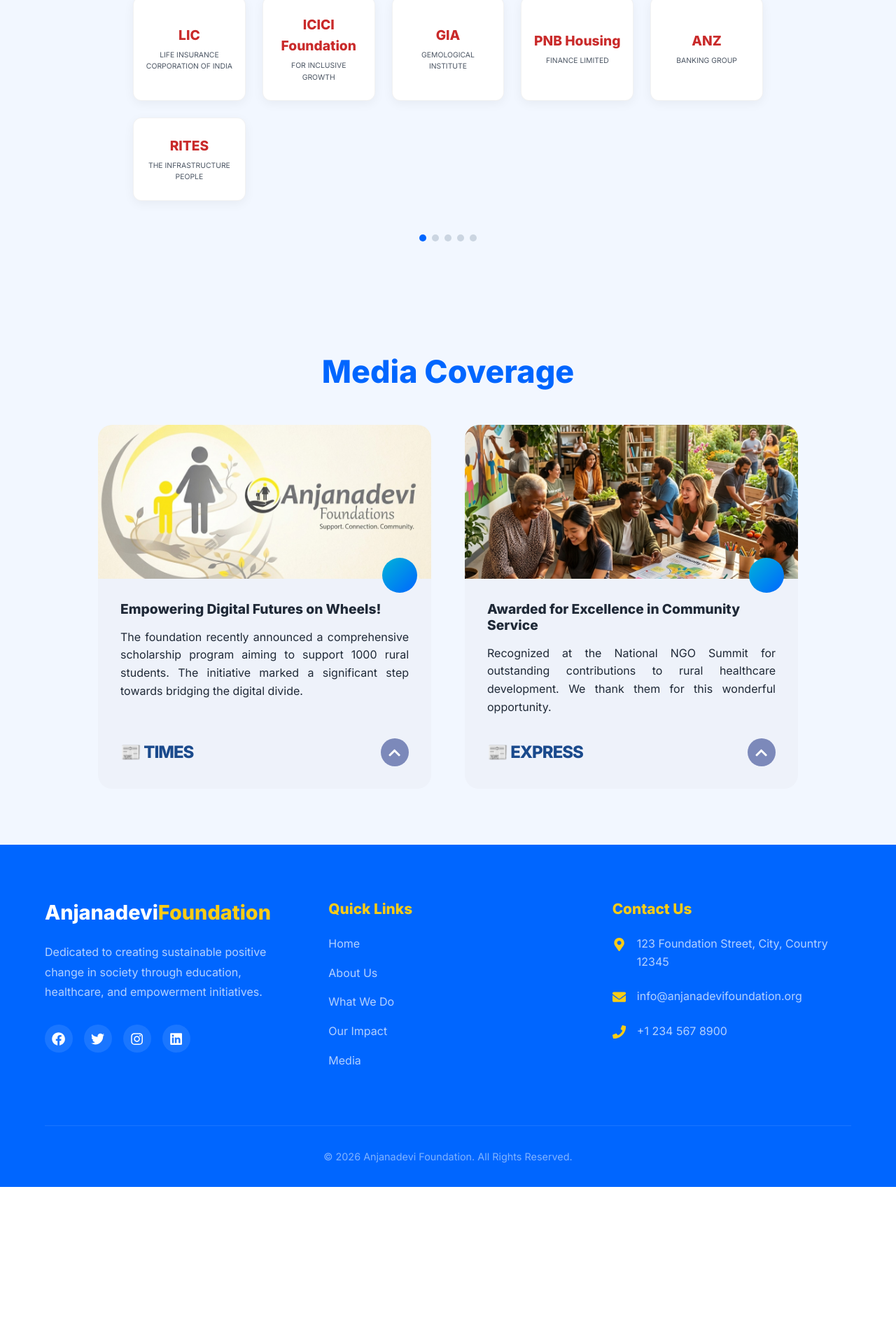
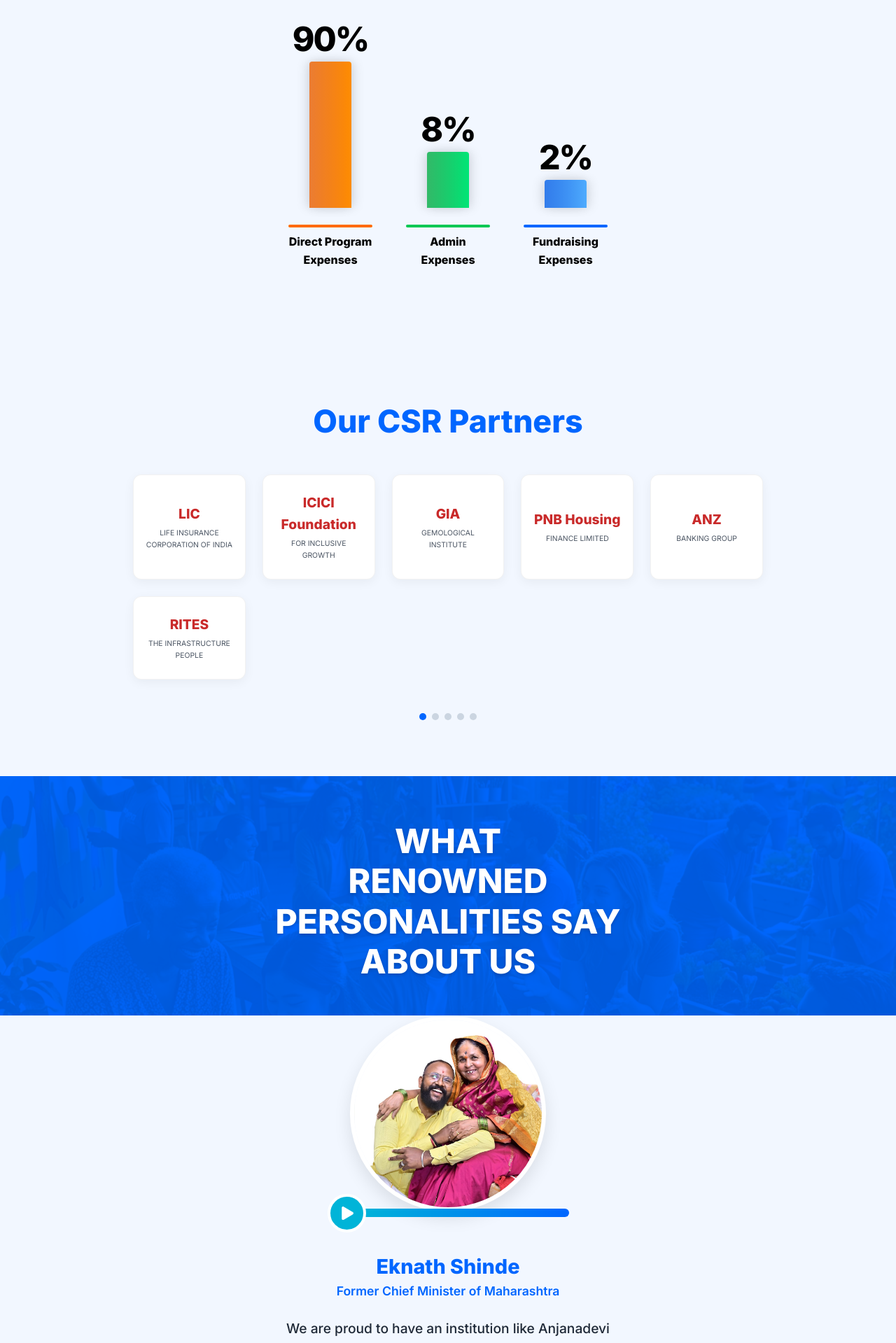
Before and after one commit to abhishekholagundibusiness-cell/foundation-website, a React (Vite) app: page / in a window 1280 px wide. Shown: the part 3834-5753 px from the top of the page at 70% size. Before the commit the page ends 5530 px from the top, so only its background shows below. Built offline with nearby package versions, Linux system fonts and the light colour scheme.

Commit message:
feat: added Expenses chart and Testimonials section based on new screenshots

```diff
--- a/src/App.jsx
+++ b/src/App.jsx
@@ -4,7 +4,9 @@
 import About from './components/About';
 import Services from './components/Services';
 import ImpactCounters from './components/ImpactCounters';
+import Expenses from './components/Expenses';
 import Partners from './components/Partners';
+import Testimonials from './components/Testimonials';
 import Media from './components/Media';
 import Footer from './components/Footer';
 import { FaWhatsapp, FaChevronUp } from 'react-icons/fa';
@@ -35,7 +37,9 @@
         <About />
         <Services />
         <ImpactCounters />
+        <Expenses />
         <Partners />
+        <Testimonials />
         <Media />
       </main>
       <Footer />
--- /dev/null
+++ b/src/components/Expenses.css
@@ -0,0 +1,101 @@
+.expenses-section {
+  padding: 4rem 0;
+  background-color: var(--bg-light);
+}
+
+.chart-container {
+  display: flex;
+  justify-content: center;
+  align-items: flex-end;
+  gap: 3rem;
+  height: 400px;
+  margin-top: 3rem;
+  padding-bottom: 3rem;
+}
+
+.chart-bar-wrapper {
+  display: flex;
+  flex-direction: column;
+  align-items: center;
+  justify-content: flex-end;
+  height: 100%;
+  width: 120px;
+}
+
+.chart-percent {
+  font-size: 3rem;
+  font-weight: 900;
+  color: #000;
+  margin-bottom: 0.5rem;
+  letter-spacing: -2px;
+  line-height: 1;
+}
+
+.chart-bar {
+  width: 60px;
+  border-radius: 4px 4px 0 0;
+  box-shadow: -5px 0 15px rgba(0,0,0,0.1), 5px 0 15px rgba(0,0,0,0.1);
+  position: relative;
+}
+
+.chart-bar::before {
+  content: '';
+  position: absolute;
+  top: 0;
+  left: 0;
+  width: 100%;
+  height: 100%;
+  background: linear-gradient(to right, rgba(255,255,255,0.2) 0%, rgba(255,255,255,0) 100%);
+  border-radius: 4px 4px 0 0;
+}
+
+.bar-orange {
+  background: linear-gradient(to right, #e65c00, #ff8c00);
+}
+
+.bar-green {
+  background: linear-gradient(to right, #00a843, #00e676);
+}
+
+.bar-blue {
+  background: linear-gradient(to right, #005ce6, #4facfe);
+}
+
+.chart-label {
+  margin-top: 1.5rem;
+  text-align: center;
+  font-weight: 800;
+  font-size: 1rem;
+  color: #000;
+  width: 100%;
+}
+
+.chart-label span[class^="line-"] {
+  display: block;
+  width: 100%;
+  height: 4px;
+  margin-bottom: 0.5rem;
+  border-radius: 2px;
+}
+.line-orange { background-color: #ff6b00; }
+.line-green { background-color: #00c853; }
+.line-blue { background-color: #0066ff; }
+
+@media (max-width: 768px) {
+  .chart-container {
+    gap: 1rem;
+    height: 300px;
+  }
+  .chart-bar-wrapper {
+    width: 95px;
+  }
+  .chart-bar {
+    width: 45px;
+  }
+  .chart-percent {
+    font-size: 2.2rem;
+  }
+  .chart-label {
+    font-size: 0.85rem;
+  }
+}
--- /dev/null
+++ b/src/components/Expenses.jsx
@@ -0,0 +1,55 @@
+import { motion } from 'framer-motion';
+import './Expenses.css';
+
+const Expenses = () => {
+  return (
+    <section id="expenses" className="expenses-section bg-light-blue">
+      <div className="container">
+        <h2 className="section-title">How are your<br/>contributions utilized?</h2>
+
+        <div className="chart-container">
+          {/* Bar 1 */}
+          <div className="chart-bar-wrapper">
+            <span className="chart-percent">90%</span>
+            <motion.div
+              className="chart-bar bar-orange"
+              initial={{ height: 0 }}
+              whileInView={{ height: '300px' }}
+              viewport={{ once: true }}
+              transition={{ duration: 1 }}
+            ></motion.div>
+            <span className="chart-label"><span className="line-orange"></span>Direct Program<br/>Expenses</span>
+          </div>
+
+          {/* Bar 2 */}
+          <div className="chart-bar-wrapper">
+            <span className="chart-percent">8%</span>
+            <motion.div
+              className="chart-bar bar-green"
+              initial={{ height: 0 }}
+              whileInView={{ height: '80px' }}
+              viewport={{ once: true }}
+              transition={{ duration: 1, delay: 0.2 }}
+            ></motion.div>
+            <span className="chart-label"><span className="line-green"></span>Admin<br/>Expenses</span>
+          </div>
+
+          {/* Bar 3 */}
+          <div className="chart-bar-wrapper">
+            <span className="chart-percent">2%</span>
+            <motion.div
+              className="chart-bar bar-blue"
+              initial={{ height: 0 }}
+              whileInView={{ height: '40px' }}
+              viewport={{ once: true }}
+              transition={{ duration: 1, delay: 0.4 }}
+            ></motion.div>
+            <span className="chart-label"><span className="line-blue"></span>Fundraising<br/>Expenses</span>
+          </div>
+        </div>
+      </div>
+    </section>
+  );
+};
+
+export default Expenses;
--- /dev/null
+++ b/src/components/Testimonials.css
@@ -0,0 +1,142 @@
+.testimonials-section {
+  padding: 0;
+  display: flex;
+  flex-direction: column;
+}
+
+.testimonials-header {
+  background-color: var(--primary-color);
+  padding: 4rem 0 8rem 0;
+  text-align: center;
+  position: relative;
+  overflow: hidden;
+}
+
+.testimonials-header::before {
+  content: '';
+  position: absolute;
+  top: 0;
+  left: 0;
+  width: 100%;
+  height: 100%;
+  background-image: url('/assets/images/hero_bg.png');
+  background-size: cover;
+  background-position: center;
+  opacity: 0.15;
+  mix-blend-mode: multiply;
+}
+
+.testimonials-title {
+  color: white;
+  font-size: clamp(2rem, 5vw, 3rem);
+  font-weight: 800;
+  line-height: 1.2;
+  text-transform: uppercase;
+  position: relative;
+  z-index: 2;
+  text-shadow: 0 2px 4px rgba(0,0,0,0.2);
+}
+
+.testimonials-body {
+  background-color: var(--bg-light);
+  padding: 0 0 5rem 0;
+  margin-top: -5rem; /* Pull up to overlap */
+  z-index: 10;
+  position: relative;
+}
+
+.testimonial-card {
+  max-width: 600px;
+  margin: 0 auto;
+  background: transparent;
+}
+
+.testimonial-image-container {
+  position: relative;
+  width: 100%;
+  display: flex;
+  flex-direction: column;
+  align-items: center;
+  margin-bottom: 2rem;
+}
+
+.testimonial-image {
+  width: 280px;
+  height: 280px;
+  object-fit: cover;
+  border-radius: 50%;
+  border: 6px solid white;
+  box-shadow: 0 10px 25px rgba(0,0,0,0.1);
+  background-color: white;
+}
+
+.play-btn-wrapper {
+  display: flex;
+  align-items: center;
+  justify-content: center;
+  width: 100%;
+  margin-top: -25px; /* Pull button up slightly over the image */
+  z-index: 5;
+  padding: 0 1rem;
+}
+
+.play-btn {
+  width: 55px;
+  height: 55px;
+  border-radius: 50%;
+  background-color: #00b4d8;
+  color: white;
+  display: flex;
+  align-items: center;
+  justify-content: center;
+  border: 4px solid white;
+  cursor: pointer;
+  z-index: 2;
+  font-size: 1.2rem;
+  flex-shrink: 0;
+  margin-right: -10px;
+}
+
+.play-line {
+  height: 12px;
+  background: linear-gradient(to right, #00b4d8, #0066ff);
+  flex-grow: 1;
+  max-width: 300px;
+  border-radius: 0 6px 6px 0;
+}
+
+.testimonial-content {
+  text-align: center;
+  padding: 0 1.5rem;
+}
+
+.testimonial-name {
+  color: #0066ff;
+  font-size: 1.8rem;
+  margin-bottom: 0.2rem;
+  font-weight: 800;
+}
+
+.testimonial-title {
+  color: #0066ff;
+  font-weight: 600;
+  font-size: 1.1rem;
+  margin-bottom: 1.5rem;
+}
+
+.testimonial-quote {
+  font-size: 1.2rem;
+  color: var(--text-dark);
+  line-height: 1.6;
+  font-weight: 500;
+}
+
+@media (max-width: 768px) {
+  .testimonial-image {
+    width: 220px;
+    height: 220px;
+  }
+  .testimonials-title {
+    font-size: 2rem;
+  }
+}
--- /dev/null
+++ b/src/components/Testimonials.jsx
@@ -0,0 +1,45 @@
+import { motion } from 'framer-motion';
+import { FaPlay } from 'react-icons/fa';
+import './Testimonials.css';
+
+const Testimonials = () => {
+  return (
+    <section id="testimonials" className="testimonials-section">
+      <div className="testimonials-header">
+        <div className="container">
+          <h2 className="testimonials-title">WHAT<br/>RENOWNED<br/>PERSONALITIES SAY<br/>About Us</h2>
+        </div>
+      </div>
+
+      <div className="testimonials-body">
+        <div className="container">
+          <motion.div
+            className="testimonial-card"
+            initial={{ opacity: 0, y: 50 }}
+            whileInView={{ opacity: 1, y: 0 }}
+            viewport={{ once: true }}
+            transition={{ duration: 0.6 }}
+          >
+            <div className="testimonial-image-container">
+              <img src="/assets/images/owner_photo.jpeg" alt="Testimonial" className="testimonial-image" />
+              <div className="play-btn-wrapper">
+                <button className="play-btn"><FaPlay style={{marginLeft: '4px'}} /></button>
+                <div className="play-line"></div>
+              </div>
+            </div>
+
+            <div className="testimonial-content">
+              <h3 className="testimonial-name">Eknath Shinde</h3>
+              <p className="testimonial-title">Former Chief Minister of Maharashtra</p>
+              <p className="testimonial-quote">
+                We are proud to have an institution like Anjanadevi Foundation that is working for the upliftment of underprivileged children.
+              </p>
+            </div>
+          </motion.div>
+        </div>
+      </div>
+    </section>
+  );
+};
+
+export default Testimonials;
```
